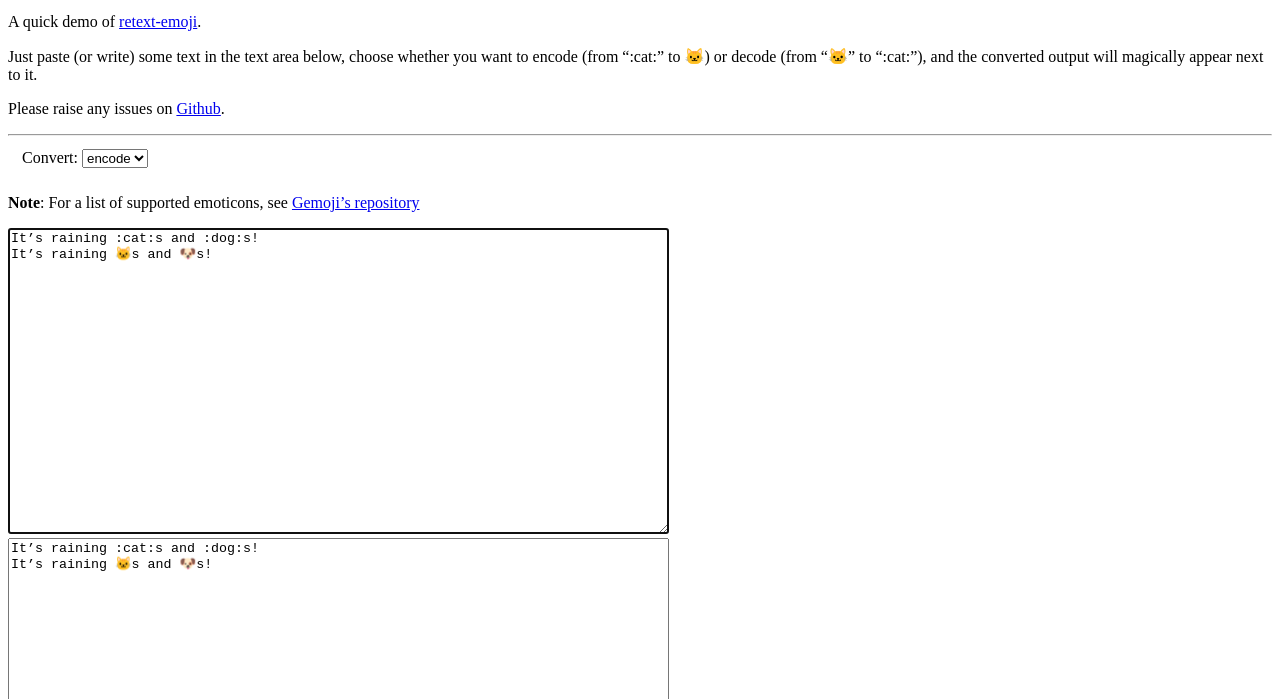
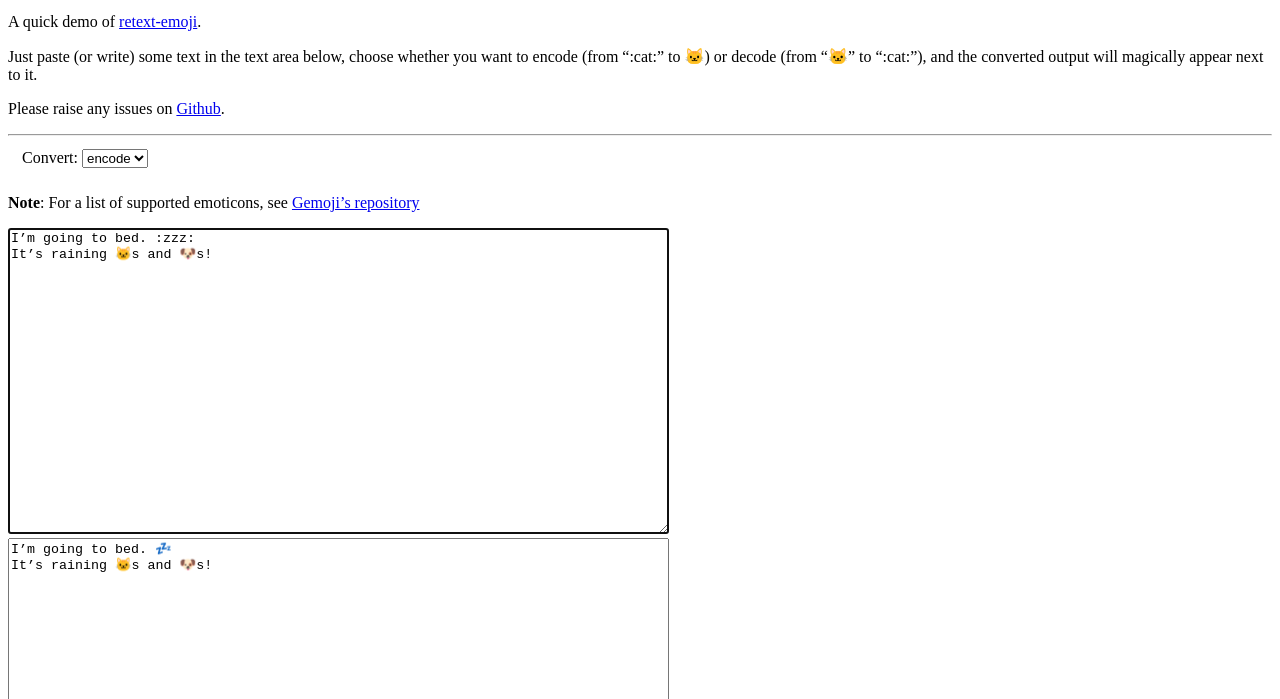
Before and after one commit to retextjs/retext-emoji, a plain HTML site: page index.html in a window 1280 px wide. Shown: the part 101-800 px from the top of the page. Drawn offline with Linux system fonts and the light colour scheme.

Commit message:
Update demo

```diff
--- a/index.html
+++ b/index.html
@@ -29,7 +29,7 @@
             </label>
         </fieldset>
         <p><strong>Note</strong>: For a list of supported emoticons, see <a href="https://github.com/wooorm/gemoji/#supported-gemoji">Gemoji’s repository</a></p>
-        <textarea spellcheck="false" rows="20" cols="80" autofocus list="gemoji">It’s raining :cat:s and :dog:s!
+        <textarea spellcheck="false" rows="20" cols="80" autofocus list="gemoji">I’m going to bed. :zzz:
 It’s raining 🐱s and 🐶s!</textarea>
         <textarea rows="20" cols="80" readonly></textarea>
         <datalist id="gemoji">
```
